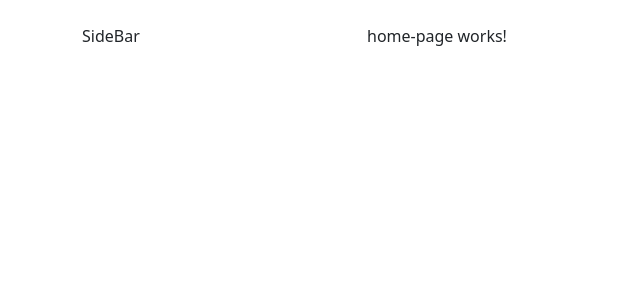
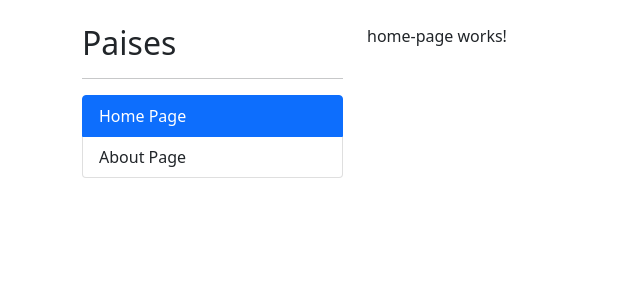
Before and after one commit to cesarluilly/cesarluilly-UDY-AngularDeCeroAExperto-04PaisesAppRepasando, an Angular app: page / in a window 1280 px wide. Before the commit this address led to /home. Shown: the top 300 px of the page, without its empty margins (0-640 px from the left). Built offline with nearby package versions, Linux system fonts and the light colour scheme.

Commit message:
video 117 RouterLink y router options

```diff
--- a/src/app/app.component.html
+++ b/src/app/app.component.html
@@ -1,7 +1,7 @@
 <div class="row mt-4">
   <div class="col-3">
     <!-- Sidebar -->
-     SideBar
+     <shared-sidebar></shared-sidebar>
   </div>
 
   <div class="col-3">
--- /dev/null
+++ b/src/app/shared/components/sidebar/sidebar.component.html
@@ -0,0 +1,23 @@
+<h2>Paises</h2>
+
+<hr>
+
+<ul class="list-group">
+
+  <!-- Para que esto funcione, siempre tenemos que importar el RoutingModule
+   previamente creado, donde estan las rutas -->
+   <!-- [routerLinkActiveOptions] es para idicarle que va a cumplir el
+    active cuando la ruta sea exactamente a como esta en el routerLink
+    para que se ponga activado -->
+  <li routerLink=""
+      routerLinkActive="active"
+      [routerLinkActiveOptions]="{exact : true}"
+  class="list-group-item">
+    Home Page
+  </li>
+  <li routerLink="about"
+  routerLinkActive="active"
+  class="list-group-item">
+    About Page
+  </li>
+</ul>
--- /dev/null
+++ b/src/app/shared/components/sidebar/sidebar.component.ts
@@ -0,0 +1,12 @@
+import { Component } from '@angular/core';
+
+@Component({
+  selector: 'shared-sidebar',
+  templateUrl: './sidebar.component.html',
+  styles: [`
+    :host {
+      display: block;
+    }
+  `]
+})
+export class SidebarComponent { }
```
Also changed, not shown: src/app/app-routing.module.ts (+5 -3 lines), src/app/shared/shared.module.ts (+9 -4 lines), src/app/shared/pages/about-page/AboutPage.component.html (renamed from src/app/shared/pages/AboutPage/AboutPage.component.html), src/app/shared/pages/about-page/AboutPage.component.ts (renamed from src/app/shared/pages/AboutPage/AboutPage.component.ts).
